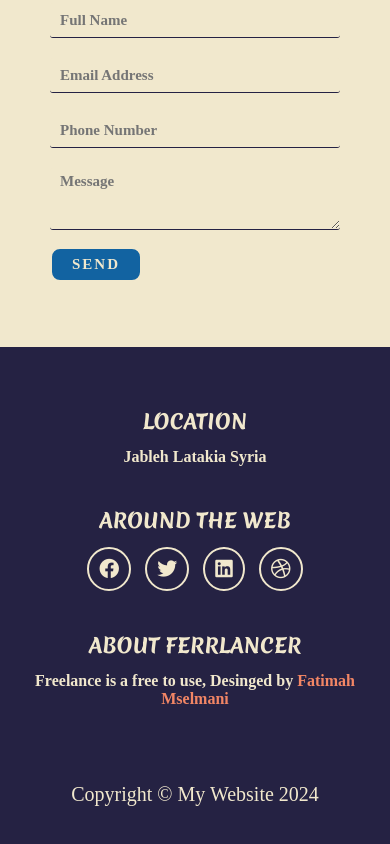
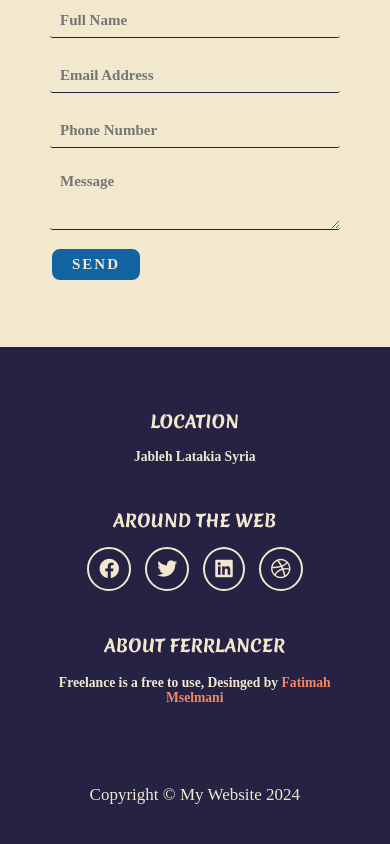
Before and after one commit to fatimah-mse/fatimahmse.githup.io, a plain HTML site: page index.html in a window 390 px wide. Shown: the part 4454-5298 px from the top of the page. Drawn offline with Linux system fonts and the light colour scheme; a web font is replaced by a local one.

Commit message:
modified-size-of-h4-and-p-in-footer-for-responsive

```diff
--- a/assets/CSS/style.css
+++ b/assets/CSS/style.css
@@ -367,7 +367,7 @@ footer .bottom-footer-section {
         transform: scale(0.7);
         padding: 5px 10px !important;
     }
-    .hero .image {
+    .hero .image , footer h4 , footer p{
         transform: scale(0.85);
     }
     .hero h1 {
```
